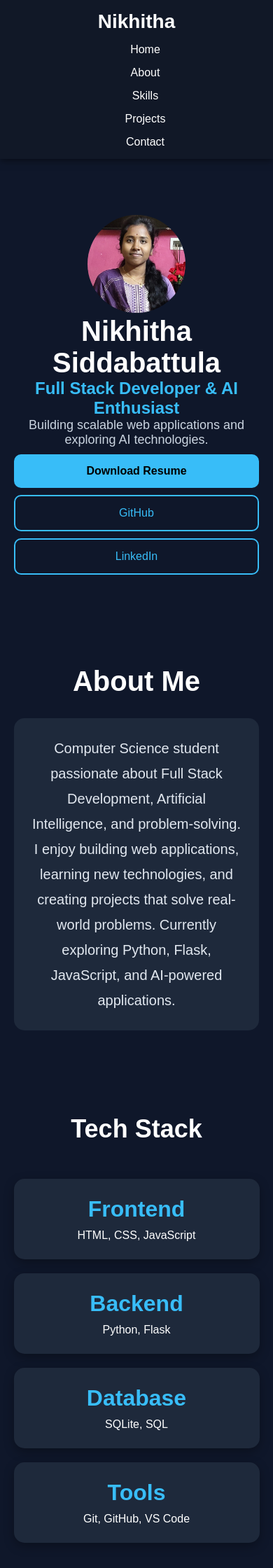
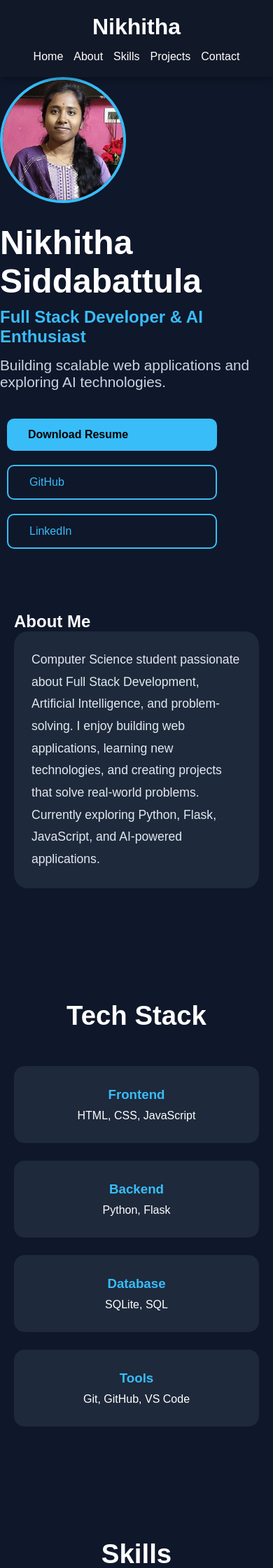
Before and after one commit to nikhitha2812/PersonalPortfolio, a Flask app: page / in a window 390 px wide. Shown: the top 2240 px of the page at 70% size. Run offline with Flask 3, Linux system fonts and the light colour scheme.

Commit message:
Fixed responsive mobile design

```diff
--- a/static/css/style.css
+++ b/static/css/style.css
@@ -1,39 +1,33 @@
-/* Reset */
-section{
-    padding:100px 0;
-}
+/* RESET */
 *{
 margin:0;
 padding:0;
 box-sizing:border-box;
 }
+
+html{
+scroll-behavior:smooth;
+}
+
+body{
+font-family:Arial, sans-serif;
+background:#0f172a;
+color:white;
+overflow-x:hidden;
+}
+
+/* SECTIONS */
+section{
+padding:80px 20px;
+}
+
 .section-title{
 text-align:center;
-    font-size:48px;
+font-size:3rem;
 margin-bottom:50px;
-    color:white;
-}
-h3{
-    color:#38bdf8;
-    font-size:32px;
 }
 
-h4{
-    color:white;
-    font-size:22px;
-}
-
-.duration{
-    color:#9ca3af;
-}
-/* Body */
-body{
-    background:#0f172a;
-    color:white;
-    font-family:Arial, sans-serif;
-}
-
-/* Navigation */
+/* NAVBAR */
 nav{
 position:sticky;
 top:0;
@@ -43,91 +37,154 @@ nav{
 justify-content:space-between;
 align-items:center;
 
-    background:#111827;
-
 padding:20px 50px;
 
-    box-shadow:0 2px 10px rgba(0,0,0,0.5);
+background:#111827;
+box-shadow:0 2px 10px rgba(0,0,0,.4);
+
+
 }
 
 .logo{
-    font-size:28px;
+font-size:2rem;
 font-weight:bold;
 }
 
-nav ul{
+.nav-links{
 list-style:none;
 display:flex;
+gap:25px;
 }
 
-nav ul li{
-    margin-left:25px;
+.nav-links a{
+color:white;
+text-decoration:none;
+transition:.3s;
 }
 
-nav ul li a{
-    color:white;
-    text-decoration:none;
+.nav-links a:hover
+
+/* HERO */
+.hero{
+text-align:center;
+padding:80px 20px;
 }
 
-/* Hero Section */
-.hero{
-    text-align:center;
-    padding:120px 20px;
+.profile-pic{
+width:220px;
+height:220px;
+border-radius:50%;
+object-fit:cover;
+margin-bottom:25px;
+border:4px solid #38bdf8;
 }
 
 .hero h1{
-    font-size:70px;
-    color:white;
+font-size:4.5rem;
+margin-bottom:10px;
 }
 
 .hero h2{
 color:#38bdf8;
+font-size:2rem;
+margin-bottom:15px;
 }
 
 .hero p{
 color:#cbd5e1;
-    font-size:24px;
-}
-
-/* About Section */
-
-.about{
-    padding:80px 100px;
-    text-align:center;
-}
-
-.about h2{
-    font-size:40px;
-    margin-bottom:30px;
-}
-
-.about-card{
-
-    background:#1e293b;
-
-    color:#e2e8f0;
-
-    padding:40px;
-
-    border-radius:15px;
-
-    max-width:900px;
-
+font-size:1.3rem;
+max-width:700px;
 margin:auto;
 }
 
-.about-card p{
-    font-size:20px;
-    line-height:1.8;
+.hero-buttons{
+margin-top:30px;
 }
 
-/* Skills Section */
-.skills-grid{
-    display:grid;
-    grid-template-columns:repeat(3,1fr);
-    gap:20px;
+/* BUTTONS */
+.btn,
+.btn-secondary{
+display:inline-block;
+padding:14px 30px;
+border-radius:10px;
+text-decoration:none;
+margin:10px;
+transition:.3s;
+}
+
+.btn{
+background:#38bdf8;
+color:black;
+font-weight:bold;
+}
+
+.btn:hover{
+transform:translateY(-3px);
+}
+
+.btn-secondary{
+border:2px solid #38bdf8;
+color:#38bdf8;
+}
+
+.btn-secondary:hover{
+background:#38bdf8;
+color:black;
+}
+
+/* ABOUT */
+.about-card{
+background:#1e293b;
+max-width:1000px;
+margin:auto;
+padding:40px;
+border-radius:20px;
+}
+
+.about-card p{
+line-height:1.8;
+font-size:1.1rem;
+color:#e2e8f0;
+}
+
+/* TECH STACK */
+.tech-grid{
 max-width:1200px;
 margin:auto;
+
+display:grid;
+grid-template-columns:repeat(auto-fit,minmax(250px,1fr));
+gap:25px;
+
+
+}
+
+.tech-card{
+background:#1e293b;
+padding:30px;
+border-radius:15px;
+text-align:center;
+transition:.3s;
+}
+
+.tech-card:hover{
+transform:translateY(-8px);
+}
+
+.tech-card h3{
+color:#38bdf8;
+margin-bottom:10px;
+}
+
+/* SKILLS */
+.skills-grid{
+max-width:1200px;
+margin:auto;
+
+display:grid;
+grid-template-columns:repeat(auto-fit,minmax(250px,1fr));
+gap:25px;
+
 }
 
 .skill-card{
@@ -135,126 +192,37 @@ nav ul li a{
 padding:30px;
 border-radius:15px;
 text-align:center;
-    font-size:24px;
+font-size:1.5rem;
 font-weight:bold;
-}
-/* Contact */
-
-.contact{
-    padding:80px;
-    text-align:center;
-    background:#222;
-    color:white;
-}
-
-.contact h2{
-    margin-bottom:20px;
-}
-
-.contact a{
-    color:#4da6ff;
-}
-footer{
-    background:black;
-    color:white;
-    text-align:center;
-    padding:20px;
-}
-.btn{
-
-    display:inline-block;
-
-    margin-top:25px;
-
-    background:#38bdf8;
-
-    color:black;
-
-    padding:15px 30px;
-
-    border-radius:10px;
-
-    text-decoration:none;
-
-    font-weight:bold;
-
-    transition:0.3s;
-}
-
-.btn:hover{
-
-    background:white;
-
-    transform:scale(1.05);
+transition:.3s;
 }
 
 .skill-card:hover{
-
-    transform:translateY(-10px);
-
+transform:translateY(-8px);
 border:1px solid #38bdf8;
 }
 
-.profile-pic{
-    width:180px;
-    height:180px;
-    border-radius:50%;
-    object-fit:cover;
-}
+/* PROJECTS */
+.projects-grid{
+max-width:1200px;
+margin:auto;
 
-.btn-secondary{
-
-    display:inline-block;
-
-    margin-left:15px;
-
-    padding:15px 30px;
-
-    border:2px solid #38bdf8;
-
-    color:#38bdf8;
-
-    border-radius:10px;
-
-    text-decoration:none;
-
-    transition:0.3s;
-}
-
-.btn-secondary:hover{
-
-    background:#38bdf8;
-
-    color:black;
-}
-.project-link{
-
-    color:#38bdf8;
-
-    text-decoration:none;
-
-    font-weight:bold;
-}
+display:grid;
+grid-template-columns:repeat(auto-fit,minmax(320px,1fr));
+gap:25px;
 
 
-
-.projects-grid{
-    display:grid;
-    grid-template-columns:repeat(3,1fr);
-    gap:25px;
-    margin-top:40px;
 }
 
 .project-card{
 background:#1e293b;
 padding:25px;
 border-radius:15px;
-    box-shadow:0 5px 15px rgba(0,0,0,0.3);
-    transition:0.3s;
+transition:.3s;
 }
 
 .project-card:hover{
-    transform:translateY(-10px);
+transform:translateY(-8px);
 }
 
 .project-card h3{
@@ -263,65 +231,97 @@ footer{
 }
 
 .project-card p{
-    line-height:1.6;
+line-height:1.7;
 margin-bottom:20px;
 }
 
 .project-buttons{
 display:flex;
+flex-wrap:wrap;
 gap:10px;
 }
 
 .project-btn{
-    text-decoration:none;
 background:#38bdf8;
 color:black;
+text-decoration:none;
 padding:10px 15px;
 border-radius:8px;
 font-weight:bold;
 }
 
-.project-btn:hover{
-    opacity:0.8;
+/* EXPERIENCE */
+.experience-container{
+max-width:1200px;
+margin:auto;
+
+
+display:flex;
+align-items:center;
+gap:40px;
+
+background:#1e293b;
+padding:40px;
+border-radius:20px;
+
 }
 
-#tech-stack{
-    padding:80px 0;
+.experience-content{
+flex:1;
+}
+
+.experience-content h3{
+color:#38bdf8;
+font-size:2.2rem;
+}
+
+.experience-content h4{
+margin-top:10px;
+}
+
+.duration{
+color:#94a3b8;
+margin:10px 0 20px;
+}
+
+.tech-tags span{
+display:inline-block;
+background:#38bdf8;
+color:black;
+padding:8px 15px;
+border-radius:20px;
+margin:5px;
+}
+
+.experience-content ul{
+margin-top:20px;
+padding-left:20px;
+}
+
+.experience-content li{
+margin-bottom:10px;
+}
+
+.certificate-image{
+flex:1;
 text-align:center;
 }
 
-.tech-grid{
-    display:grid;
-    grid-template-columns:repeat(4,1fr);
-    gap:20px;
+.certificate-image img{
+width:100%;
+max-width:400px;
+border-radius:15px;
+}
+
+/* CERTIFICATES */
+.certificates-grid{
 max-width:1200px;
 margin:auto;
-}
 
-.tech-card{
-    background:#1e293b;
-    padding:25px;
-    border-radius:15px;
-    box-shadow:0 5px 15px rgba(0,0,0,0.3);
-    transition:0.3s;
-}
+display:grid;
+grid-template-columns:repeat(auto-fit,minmax(280px,1fr));
+gap:25px;
 
-.tech-card:hover{
-    transform:translateY(-8px);
-    border:1px solid #38bdf8;
-}
-
-.tech-card h3{
-    color:#38bdf8;
-    margin-bottom:10px;
-}
-
-.certificates-grid{
-    display:grid;
-    grid-template-columns:repeat(2,1fr);
-    gap:25px;
-    max-width:1200px;
-    margin:auto;
 }
 
 .certificate-card{
@@ -329,172 +329,76 @@ footer{
 padding:30px;
 border-radius:15px;
 text-align:center;
-    transition:0.3s;
-    box-shadow:0 5px 15px rgba(0,0,0,0.3);
+transition:.3s;
 }
 
 .certificate-card:hover{
-    transform:translateY(-10px);
-    border:1px solid #38bdf8;
+transform:translateY(-8px);
 }
 
 .certificate-icon{
-    font-size:40px;
+font-size:3rem;
 margin-bottom:15px;
 }
 
-.certificate-card h3{
-    color:white;
-    margin-bottom:10px;
-}
-
-.certificate-card p{
-    color:#38bdf8;
-}
-body{
-    cursor: url('https://cur.cursors-4u.net/cursors/cur-2/cur116.cur'), auto;
-}
-html{
-    scroll-behavior:smooth;
-}
 .certificate-btn{
 display:inline-block;
 margin-top:15px;
-    padding:8px 15px;
+padding:10px 15px;
 background:#38bdf8;
 color:black;
+border-radius:8px;
 text-decoration:none;
-    border-radius:8px;
 font-weight:bold;
 }
 
-.experience-section{
-    padding: 80px 10%;
-    text-align: center;
+/* CONTACT */
+.contact{
+background:#111827;
+text-align:center;
 }
 
-.experience-section h2{
-    font-size: 3rem;
-    margin-bottom: 40px;
+.contact p{
+margin:15px 0;
+font-size:1.1rem;
 }
 
-.experience-card{
-    max-width: 900px;
-    margin: auto;
-    background: #1e2d4a;
-    padding: 30px;
-    border-radius: 15px;
-    text-align: left;
-    box-shadow: 0 5px 20px rgba(0,0,0,0.3);
+.contact a{
+color:#38bdf8;
 }
 
-.experience-card h3{
-    color: #38bdf8;
-    margin-bottom: 10px;
+footer{
+background:black;
+text-align:center;
+padding:20px;
 }
 
-.experience-card h4{
-    color: #ffffff;
-    margin-bottom: 10px;
-}
+/* MOBILE */
+@media screen and (max-width:768px){
 
-.experience-card p{
-    color: #b8c4d6;
-    margin-bottom: 15px;
-}
-
-.experience-content ul{
-    text-align:left;
-    margin-top:20px;
-    padding-left:25px;
-}
-
-.experience-content li{
-    margin-bottom:10px;
-}
-.experience-container{
-    display:flex;
-    align-items:center;
-    justify-content:space-between;
-    gap:40px;
-
-    background:#1e2d4a;
-    padding:30px;
-    border-radius:15px;
-}
-
-.experience-content{
-    flex:2;
-}
-
-.certificate-image{
-    flex:1;
-}
-
-.certificate-image img{
-    width:100%;
-    border-radius:12px;
-    transition:0.4s;
-    cursor:pointer;
-}
-
-.certificate-image img:hover{
-    transform:scale(1.03);
-    box-shadow:0 0 30px rgba(56,189,248,.7);
-}
-.intern-badge{
-    margin-bottom:25px;
-}
-
-.tech-tags span{
-    display:inline-block;
-    background:#0ea5e9;
-    color:white;
-    padding:8px 15px;
-    border-radius:20px;
-    margin:5px;
-}
-
-/* Mobile Responsive */
-/* ================= MOBILE RESPONSIVE ================= */
-
-@media (max-width: 768px){
 
 nav{
     flex-direction:column;
-        padding:15px;
+    gap:15px;
+    padding:20px;
 }
 
-    nav ul{
-        flex-direction:column;
-        align-items:center;
+.nav-links{
+    flex-wrap:wrap;
+    justify-content:center;
     gap:15px;
-        margin-top:15px;
-    }
-
-    .hero{
-        padding:80px 20px;
 }
 
 .hero h1{
-        font-size:40px;
+    font-size:3rem;
 }
 
 .hero h2{
-        font-size:24px;
+    font-size:1.5rem;
 }
 
-    .hero p{
-        font-size:18px;
-    }
-
-    .profile-pic{
-        width:140px;
-        height:140px;
-    }
-
-    .about{
-        padding:40px 20px;
+.section-title{
+    font-size:2.4rem;
 }
 
 .about-card{
@@ -502,50 +406,25 @@ html{
     padding:25px;
 }
 
-    .skills-grid,
-    .projects-grid,
-    .tech-grid,
-    .certificates-grid{
-        grid-template-columns:1fr;
-        width:90%;
-        margin:auto;
-    }
-
 .experience-container{
     flex-direction:column;
     text-align:center;
-    }
-
-    .experience-content{
-        width:100%;
 }
 
 .experience-content ul{
     text-align:left;
 }
 
-    .certificate-image img{
-        max-width:300px;
-        margin:auto;
-    }
-
-    .project-buttons{
-        flex-direction:column;
+.profile-pic{
+    width:180px;
+    height:180px;
 }
 
 .btn,
 .btn-secondary{
-        display:block;
-        width:100%;
-        margin:10px 0;
-        text-align:center;
+    width:90%;
+    max-width:300px;
 }
 
-    .contact{
-        padding:40px 20px;
+
 }
-
-    .section-title{
-        font-size:36px;
-    }
-}
```
Lines whose indentation alone changed are shown as unchanged.
